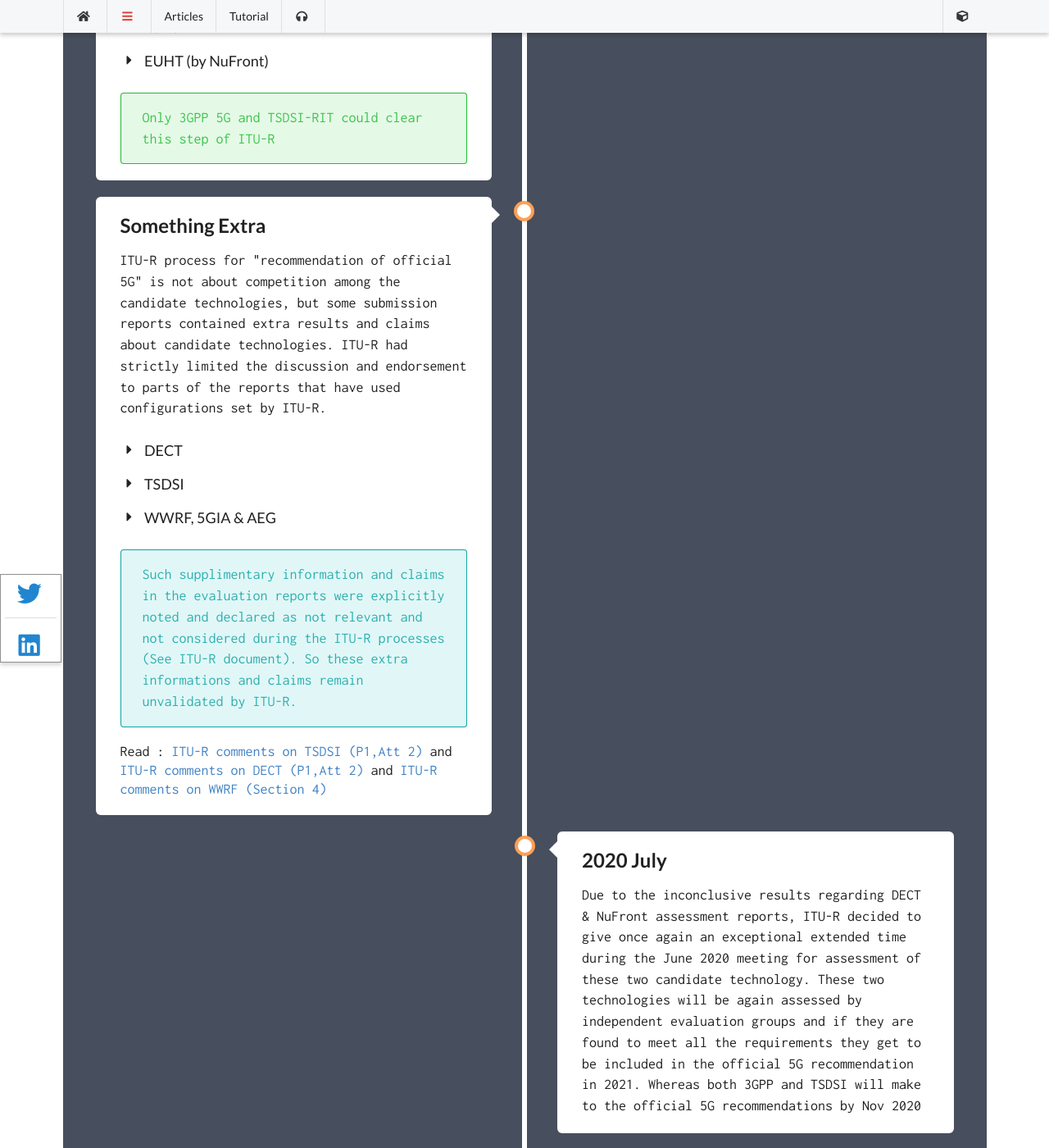
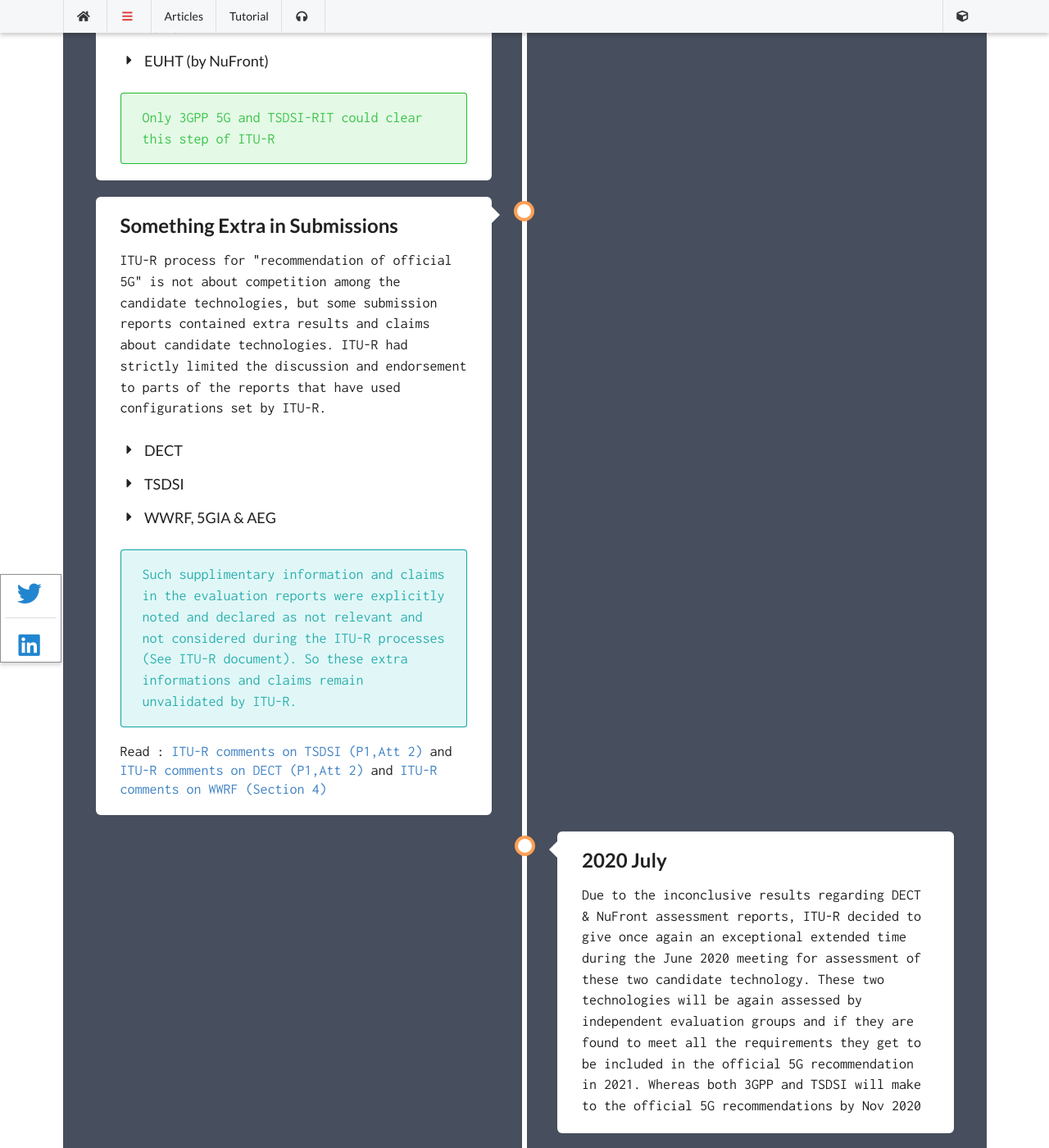
Before and after one commit to wiless/wiless.github.io, a Jekyll site: the page built from _articles/timeline.md, in a window 1280 px wide and 1400 px high, scrolled down 5456 px. Shown: the whole window at 82% size. Built offline with Jekyll 4.4.1, drawn with Linux system fonts in a browser that asks for light colours; nearby versions of some CDN libraries; some web fonts are replaced; comment, search, counter and statistics services are not loaded; a style sheet for code colours, icons or effects is not loaded; some of the changed text lies outside the part shown.

Commit message:
minor edit

```diff
--- a/_articles/timeline.md
+++ b/_articles/timeline.md
@@ -496,7 +496,7 @@ July 2016)[4]:
 
   <div class="containernew containerleft">
     <div class="content">
-      <h2>Something Extra</h2>
+      <h2>Something Extra in Submissions</h2>
       <p>
         ITU-R process for "recommendation of official 5G" is not about competition among the candidate technologies, but some submission reports contained extra results and claims about candidate technologies. ITU-R had strictly limited the discussion and endorsement to parts of the reports that have used configurations set by ITU-R.
       </p>
@@ -572,8 +572,9 @@ July 2016)[4]:
 
   </div>
 
+</div>
+
+----
 
 
-
-
-</div>
+This article will be updated in Nov 2020.
```
